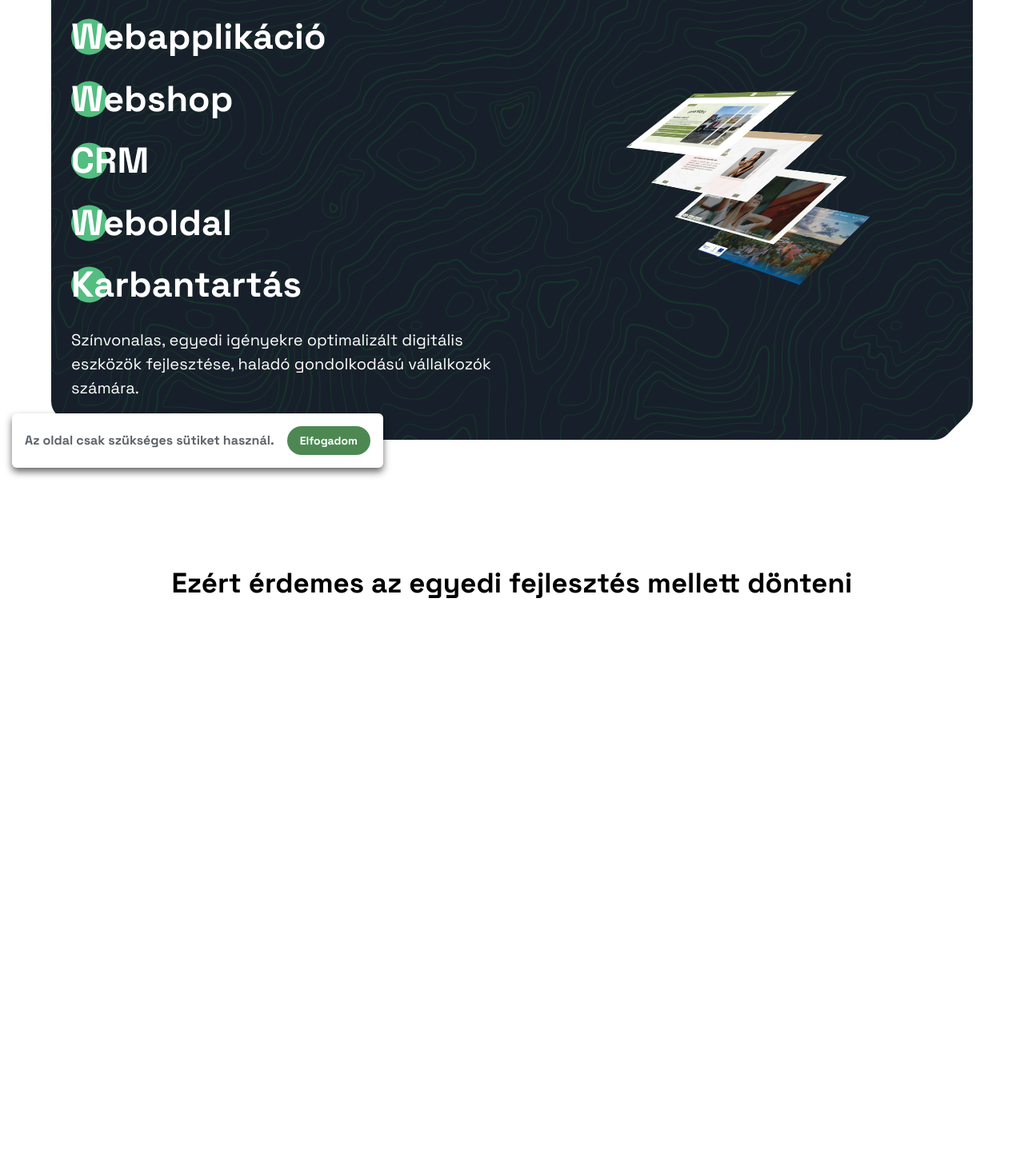
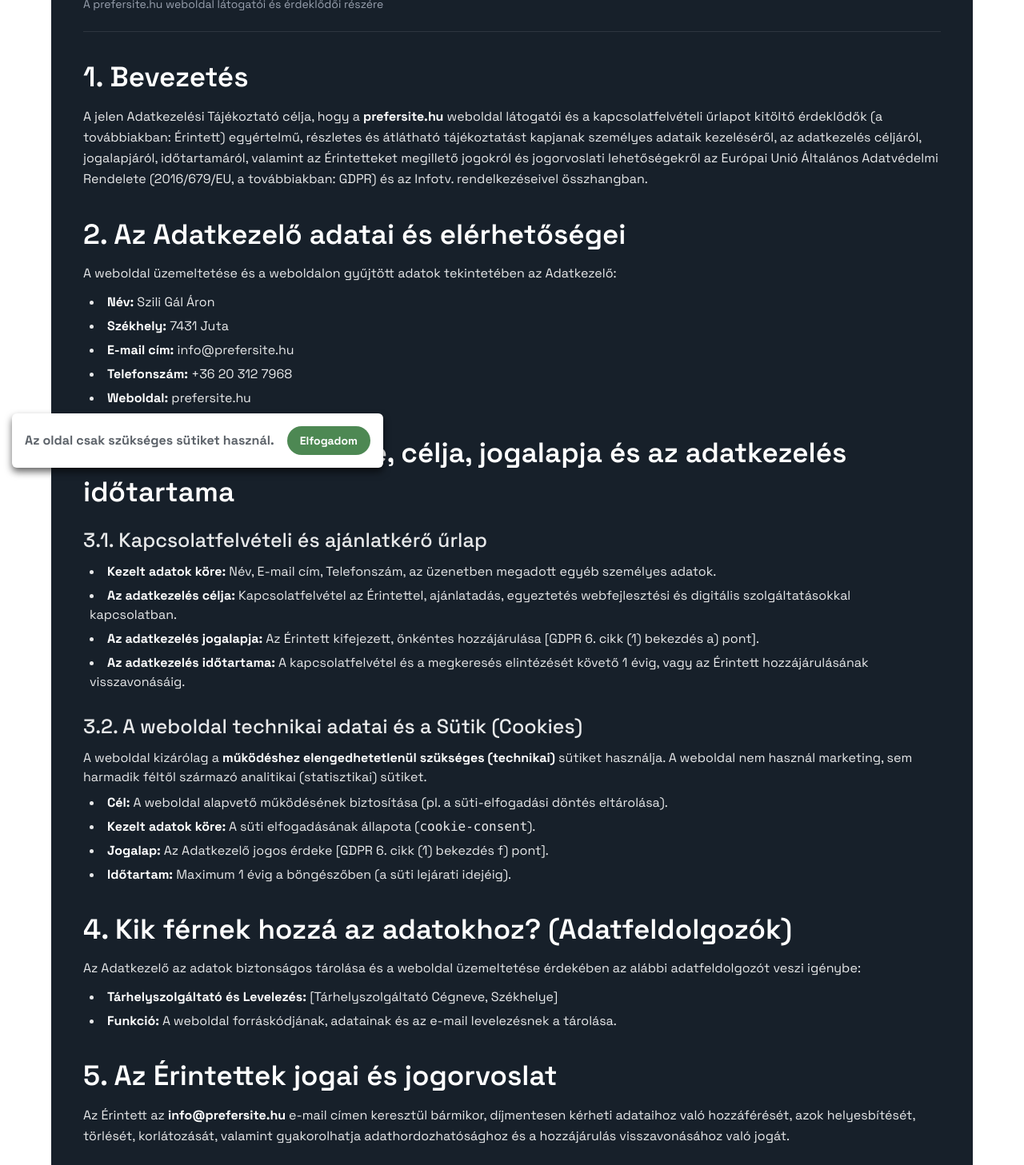
Before and after one commit to Quruzslo/PreferSite, a Next.js app: page /adatkezeles in a window 1280 px wide. Before the commit this address had no page. Shown: the part 200-1657 px from the top of the page at 80% size. Built offline with nearby package versions, Linux system fonts and the light colour scheme.

Commit message:
adatkezeles oldal hozzáadva

```diff
--- /dev/null
+++ b/app/adatkezeles/page.tsx
@@ -0,0 +1,190 @@
+export default function Adatkezeles() {
+  return (
+    <section className="w-[90%]  mx-auto py-12 text-white/90 space-y-8 bg-dark-color px-10 my-[100px] rounded-md">
+      <div className="border-b border-white/10 pb-6">
+        <h1 className="text-3xl md:text-4xl font-bold text-white mb-2">
+          Adatkezelési Tájékoztató
+        </h1>
+        <p className="text-sm text-gray-400">
+          A prefersite.hu weboldal látogatói és érdeklődői részére
+        </p>
+      </div>
+
+      <div className="space-y-8">
+        {/* 1. Fejezet */}
+        <div className="space-y-3">
+          <h2 className="text-xl font-semibold text-white">1. Bevezetés</h2>
+          <p className="leading-relaxed">
+            A jelen Adatkezelési Tájékoztató célja, hogy a{" "}
+            <strong className="text-white">prefersite.hu</strong> weboldal
+            látogatói és a kapcsolatfelvételi űrlapot kitöltő érdeklődők (a
+            továbbiakban: Érintett) egyértelmű, részletes és átlátható
+            tájékoztatást kapjanak személyes adataik kezeléséről, az adatkezelés
+            céljáról, jogalapjáról, időtartamáról, valamint az Érintetteket
+            megillető jogokról és jogorvoslati lehetőségekről az Európai Unió
+            Általános Adatvédelmi Rendelete (2016/679/EU, a továbbiakban: GDPR)
+            és az Infotv. rendelkezéseivel összhangban.
+          </p>
+        </div>
+
+        {/* 2. Fejezet */}
+        <div className="space-y-3">
+          <h2 className="text-xl font-semibold text-white">
+            2. Az Adatkezelő adatai és elérhetőségei
+          </h2>
+          <p>
+            A weboldal üzemeltetése és a weboldalon gyűjtött adatok tekintetében
+            az Adatkezelő:
+          </p>
+          <ul className="list-disc list-inside space-y-1.5 pl-2">
+            <li>
+              <strong className="text-white">Név:</strong> Szili Gál Áron
+            </li>
+            <li>
+              <strong className="text-white">Székhely:</strong> 7431 Juta
+            </li>
+
+            <li>
+              <strong className="text-white">E-mail cím:</strong>{" "}
+              info@prefersite.hu
+            </li>
+            <li>
+              <strong className="text-white">Telefonszám:</strong> +36 20 312
+              7968
+            </li>
+            <li>
+              <strong className="text-white">Weboldal:</strong> prefersite.hu
+            </li>
+          </ul>
+        </div>
+
+        {/* 3. Fejezet */}
+        <div className="space-y-4">
+          <h2 className="text-xl font-semibold text-white">
+            3. A kezelt adatok köre, célja, jogalapja és az adatkezelés
+            időtartama
+          </h2>
+
+          <div className="space-y-2">
+            <h3 className="text-lg font-medium text-white/90">
+              3.1. Kapcsolatfelvételi és ajánlatkérő űrlap
+            </h3>
+            <ul className="list-disc list-inside space-y-1.5 pl-2">
+              <li>
+                <strong className="text-white">Kezelt adatok köre:</strong> Név,
+                E-mail cím, Telefonszám, az üzenetben megadott egyéb személyes
+                adatok.
+              </li>
+              <li>
+                <strong className="text-white">Az adatkezelés célja:</strong>{" "}
+                Kapcsolatfelvétel az Érintettel, ajánlatadás, egyeztetés
+                webfejlesztési és digitális szolgáltatásokkal kapcsolatban.
+              </li>
+              <li>
+                <strong className="text-white">
+                  Az adatkezelés jogalapja:
+                </strong>{" "}
+                Az Érintett kifejezett, önkéntes hozzájárulása [GDPR 6. cikk (1)
+                bekezdés a) pont].
+              </li>
+              <li>
+                <strong className="text-white">
+                  Az adatkezelés időtartama:
+                </strong>{" "}
+                A kapcsolatfelvétel és a megkeresés elintézését követő 1 évig,
+                vagy az Érintett hozzájárulásának visszavonásáig.
+              </li>
+            </ul>
+          </div>
+
+          <div className="space-y-2 pt-2">
+            <h3 className="text-lg font-medium text-white/90">
+              3.2. A weboldal technikai adatai és a Sütik (Cookies)
+            </h3>
+            <p>
+              A weboldal kizárólag a{" "}
+              <strong className="text-white">
+                működéshez elengedhetetlenül szükséges (technikai)
+              </strong>{" "}
+              sütiket használja. A weboldal nem használ marketing, sem harmadik
+              féltől származó analitikai (statisztikai) sütiket.
+            </p>
+            <ul className="list-disc list-inside space-y-1.5 pl-2">
+              <li>
+                <strong className="text-white">Cél:</strong> A weboldal alapvető
+                működésének biztosítása (pl. a süti-elfogadási döntés
+                eltárolása).
+              </li>
+              <li>
+                <strong className="text-white">Kezelt adatok köre:</strong> A
+                süti elfogadásának állapota (<code>cookie-consent</code>).
+              </li>
+              <li>
+                <strong className="text-white">Jogalap:</strong> Az Adatkezelő
+                jogos érdeke [GDPR 6. cikk (1) bekezdés f) pont].
+              </li>
+              <li>
+                <strong className="text-white">Időtartam:</strong> Maximum 1
+                évig a böngészőben (a süti lejárati idejéig).
+              </li>
+            </ul>
+          </div>
+        </div>
+
+        {/* 4. Fejezet */}
+        <div className="space-y-3">
+          <h2 className="text-xl font-semibold text-white">
+            4. Kik férnek hozzá az adatokhoz? (Adatfeldolgozók)
+          </h2>
+          <p>
+            Az Adatkezelő az adatok biztonságos tárolása és a weboldal
+            üzemeltetése érdekében az alábbi adatfeldolgozót veszi igénybe:
+          </p>
+          <ul className="list-disc list-inside space-y-1.5 pl-2">
+            <li>
+              <strong className="text-white">
+                Tárhelyszolgáltató és Levelezés:
+              </strong>{" "}
+              [Tárhelyszolgáltató Cégneve, Székhelye]
+            </li>
+            <li>
+              <strong className="text-white">Funkció:</strong> A weboldal
+              forráskódjának, adatainak és az e-mail levelezésnek a tárolása.
+            </li>
+          </ul>
+        </div>
+
+        {/* 5. Fejezet */}
+        <div className="space-y-3">
+          <h2 className="text-xl font-semibold text-white">
+            5. Az Érintettek jogai és jogorvoslat
+          </h2>
+          <p className="leading-relaxed">
+            Az Érintett az{" "}
+            <strong className="text-white">info@prefersite.hu</strong> e-mail
+            címen keresztül bármikor, díjmentesen kérheti adataihoz való
+            hozzáférését, azok helyesbítését, törlését, korlátozását, valamint
+            gyakorolhatja adathordozhatósághoz és a hozzájárulás visszavonásához
+            való jogát.
+          </p>
+          <p className="font-medium text-white pt-2">
+            Panaszvételi lehetőség hatóságnál:
+          </p>
+          <div className="bg-white/5 p-4 rounded-xl border border-white/10 space-y-1 text-sm">
+            <p className="font-semibold text-white">
+              Nemzeti Adatvédelmi és Információszabadság Hatóság (NAIH)
+            </p>
+            <p>Székhely: 1055 Budapest, Falk Miksa utca 9-11.</p>
+            <p>Postacím: 1363 Budapest, Pf.: 9.</p>
+            <p>E-mail: ugyfelszolgalat@naih.hu</p>
+            <p>Weboldal: www.naih.hu</p>
+          </div>
+        </div>
+
+        <div className="border-t border-white/10 pt-6 text-xs text-gray-500">
+          Hatályos: 2026. szeptember 2-től
+        </div>
+      </div>
+    </section>
+  );
+}
```
